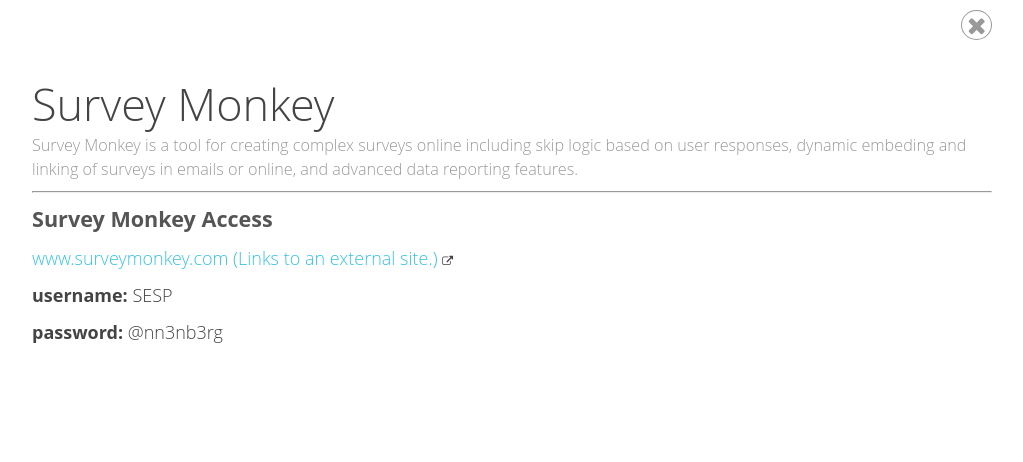
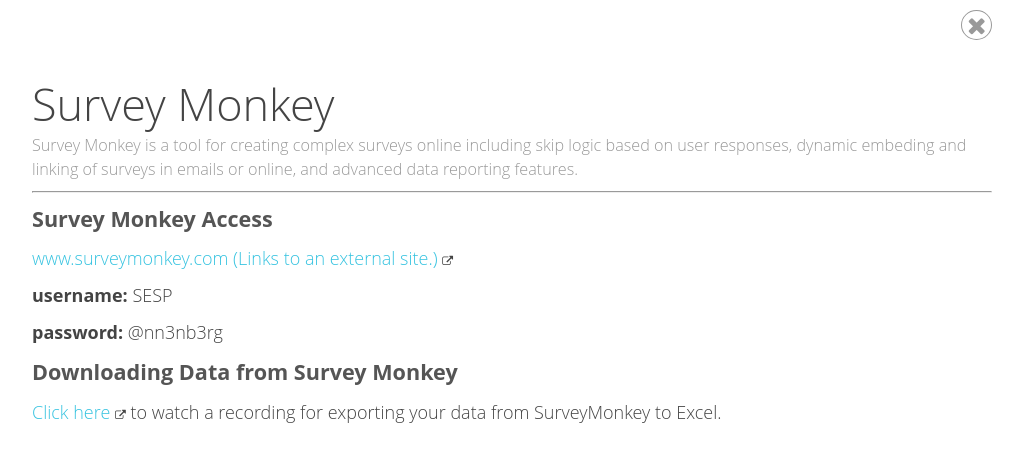
Before and after one commit to dwthurber/mshe-tech-tools, a Jekyll site: the page built from pages/survey-monkey.html, in a window 1280 px wide. Shown: the top 462 px of the page, without its empty margins (128-1151 px from the left). Built offline with Jekyll 4.4.1, drawn with Linux system fonts in a browser that asks for light colours; nearby versions of some CDN libraries.

Commit message:
added extra content

```diff
--- a/index.html
+++ b/index.html
@@ -100,7 +100,7 @@
             </div>
             <div class="mix aids data-analysis coding" data-name="Data Anlaysis - Text">
                 <img src="./img/sheet.png" alt="document icon">
-                <h2>Data Analysis - Text</h2>
+                <h2>Text Analysis</h2>
                 <a href="./assets/data-analysis-text.docx">
                     <div class="mix-hover hidden">
                         <p><i class="fa fa-tags"></i> Data Analysis, Coding</p>
--- a/pages/survey-monkey.html
+++ b/pages/survey-monkey.html
@@ -8,3 +8,5 @@
 <p><a href="www.surveymonkey.com (Links to an external site.)" target="_blank">www.surveymonkey.com (Links to an external site.)</a> <i class="fa fa-external-link fa-sm"></i></p>
 <p><strong>username:</strong> SESP</p>
 <p><strong>password:</strong> @nn3nb3rg</p>
+<h4>Downloading Data from Survey Monkey</h4>
+<p><a href="http://northwesternuniversity.adobeconnect.com/p91sri480de/" target="_blank">Click here</a> <i class="fa fa-external-link fa-sm"></i> to watch a recording for exporting your data from SurveyMonkey to Excel.</p>
--- a/pages/transcribing-interviews.html
+++ b/pages/transcribing-interviews.html
@@ -6,7 +6,6 @@
 <h3>Transcribing</h3>
 <ul>
 <li><a href="http://otranscribe.com/" target="_blank">oTranscribe</a> <i class="fa fa-external-link fa-sm"></i> and <a href="https://transcribe.wreally.com/" target="_blank">Wreally</a> <i class="fa fa-external-link fa-sm"></i> are two solid free browser-based options. They feature simple interfaces that emphasize typing and have keyboard commands to slow down, speed up, pause, and jump back in the recording so that your hands never have to move off the keyboard as you transcribe. Wreally also lets you set up your own short hands for commonly used words or phrases that will autocomplete for you as you type.&nbsp;</li>
-<li>Many of the apps listed above also provide the ability to slow down recordings which helps some people when transcribing.&nbsp;</li>
-</ul>
+<li>Many of the apps listed above also provide the ability to slow down recordings which helps some people when transcribing.&nbsp; <a href="http://sites.lafayette.edu/fllrc/files/2011/08/Tech-Tip_audioSlowdown.pdf" target="_blank">This guide</a>  <i class="fa fa-external-link fa-sm"></i> explains many of the common programs you can use to slow down audio and video.</li>
 <p>Don't focus on every "um," ah," and "you know." It is important to have accurate transcripts for research integrity, but that doesn't mean you need to include every filler word that does not have substance. Focus on getting the content of the interview correct; not the pauses.&nbsp;</p>
 <p>Finally, don't wait until the last minute. Transcribing is an activity that takes time and concentration. It can get very tedious very quickly and if you are getting tired and want the transcribing to be done, you are more likely to make mistakes. Instead, transcribe the interviews as you record them so that they are fresh in your mind and don't pile up for you to have to complete them all at once at the end.&nbsp;</p>
```
